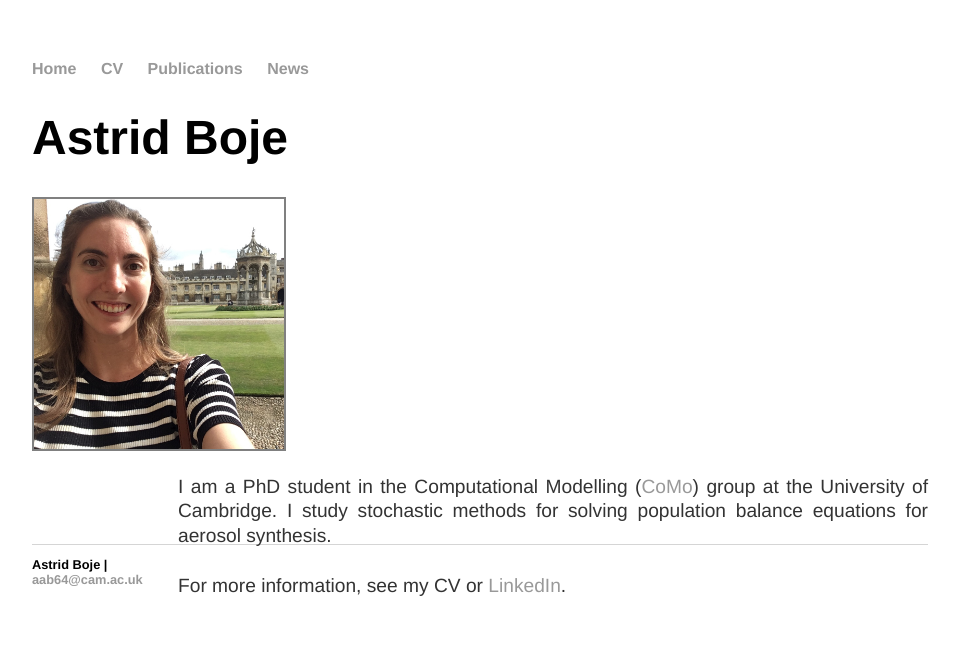
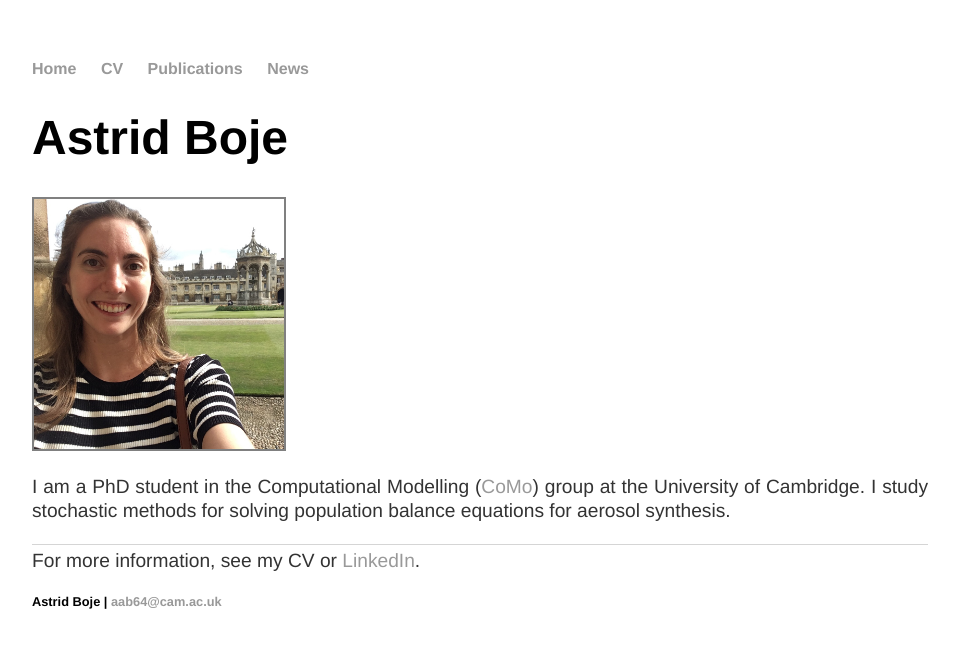
Before and after one commit to aab64/aab64.github.io, a Jekyll site: the page built from index.html, in a window 1280 px wide. Shown: the top 648 px of the page, without its empty margins (160-1120 px from the left). Built offline with Jekyll 4.4.1, drawn with Linux system fonts in a browser that asks for light colours.

Commit message:
Update index.html

```diff
--- a/index.html
+++ b/index.html
@@ -9,7 +9,7 @@ title: Astrid Boje | PhD Student | CoMo Group | University of Cambridge
 
 <div class="wrapper">
 	<img src="/images/Me_in_Cam.jpg" style="border: 2px solid grey" height=auto width="250" class="left"></img>
-	<div style="float: right; width: 750px; text-align: justify">
+	<div style="float: right; text-align: justify">
 		<p>
 			I am a PhD student in the Computational Modelling (<a href="http://como.ceb.cam.ac.uk/index.php?Page=People&Section=aab64">CoMo</a>)
 			group at the University of Cambridge. I study stochastic methods for solving population balance equations for aerosol synthesis.
```
